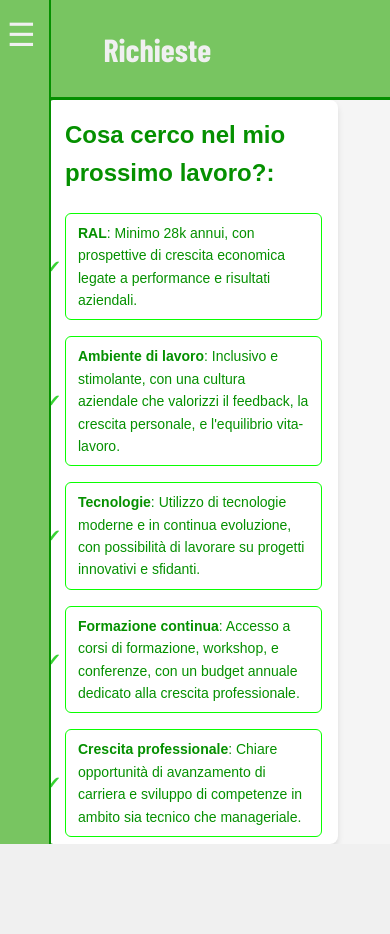
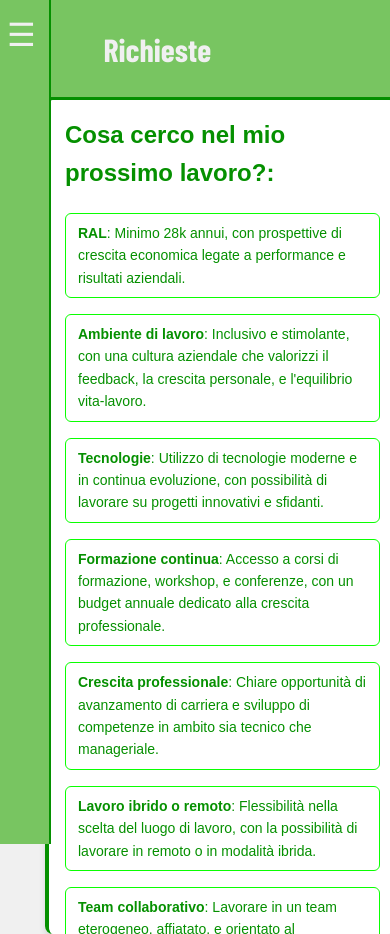
Before and after one commit to Alex-Uva89/alessandro-uva, a React (Vite) app: page /requests in a window 390 px wide. Shown: the top 934 px of the page. Before the commit the page ends 844 px from the top, so only its background shows below. Built offline with nearby package versions, Linux system fonts and the light colour scheme; a web font is replaced by a local one.

Commit message:
Refactor CSS height calculations for various pages

```diff
--- a/src/index.css
+++ b/src/index.css
@@ -63,7 +63,7 @@ strong{
     padding: 1rem;
     margin: 0;
     max-width: 95vw;
-    height: calc(100vh - 100px);
+    height: 100%;
   }
 
   .Container-App{
--- a/src/styles/certificationsPage.css
+++ b/src/styles/certificationsPage.css
@@ -9,7 +9,6 @@
     box-shadow: 0 6px 16px rgba(0, 0, 0, 0.1);
     color: var(--green);
     margin: 30px auto;
-    height: calc(100vh - 135px);
     overflow: scroll;
     scrollbar-width: none;
     transition: background-color 0.3s ease;
--- a/src/styles/contactPage.css
+++ b/src/styles/contactPage.css
@@ -3,7 +3,6 @@
   flex-direction: column;
   justify-content: space-evenly;
   background-color: #f5f5f5;
-  height: calc(100vh - 135px);
 }
 
 .contactPage__content .contact-card {
--- a/src/styles/experiencePage.css
+++ b/src/styles/experiencePage.css
@@ -1,5 +1,4 @@
 .experiencePage__content{
-    max-height: calc(100vh - 135px);
     overflow-y: scroll;
     scrollbar-width: none;
     font-weight: 400;
--- a/src/styles/homePage.css
+++ b/src/styles/homePage.css
@@ -1,6 +1,5 @@
 .homePage_content{
     width: calc(100vw - 300px);
-    height: calc(100vh - 140px);
     display: flex;
     justify-content: center;
     align-items: center;
@@ -56,7 +55,6 @@
   @media (max-width: 768px) {
     .homePage_content{
       width: 100vw;
-      height: calc(100vh - 140px);
       flex-direction: column;
     }
     .homePage__text {
--- a/src/styles/navbar.css
+++ b/src/styles/navbar.css
@@ -31,7 +31,7 @@
 }
 
 .navbar-menu {
-  height: calc(100% - 50px);
+  height: 100%;
   list-style: none;
   padding: 0;
   margin-top: 1rem;
@@ -73,7 +73,7 @@
   .navbar {
       position: fixed;
       width: 60px;
-      height: 100vh;
+      height: 100%;
       transform: translateX(-15%);
       color: var(--white);
   }
--- a/src/styles/portfolioPage.css
+++ b/src/styles/portfolioPage.css
@@ -4,7 +4,6 @@
   flex-wrap: wrap;
   justify-content: center;
   align-items: center;
-  height: calc(100vh - 135px);
   width: 100%;
   gap: 24px;
 }
--- a/src/styles/requestPage.css
+++ b/src/styles/requestPage.css
@@ -1,7 +1,6 @@
 /* Stile principale per la pagina delle richieste */
 .requestPage__content {
     width: 75vw;
-    height: calc(100vh - 135px);
     margin: 30px auto;
     padding: 24px;
     border-left: 4px solid var(--green-dark);
@@ -67,7 +66,14 @@
 
   @media (max-width: 768px) {
     .requestPage__content {
+      width: 90%;
+      margin-left: 40px;
       padding: 16px;
+      overflow: scroll;
+    }
+
+    .requestPage__content li::before {
+      content: '';
     }
 
     .request-list li {
--- a/src/styles/skillsPage.css
+++ b/src/styles/skillsPage.css
@@ -7,7 +7,6 @@
     background-color: #f9f9f9;
     border-radius: 8px;
     box-shadow: 0 4px 6px rgba(0, 0, 0, 0.1);
-    height: calc(100vh - 135px);
   }
 
   /* Stile per i titoli principali */
@@ -104,7 +103,6 @@
     }
 
     .skillsPage__content{
-      height: calc(100vh - 135px);
       overflow: scroll;
       scrollbar-width: none;
     }
```
